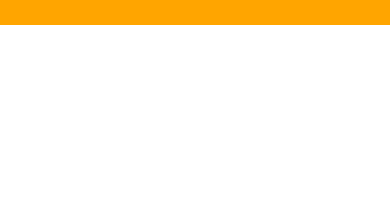
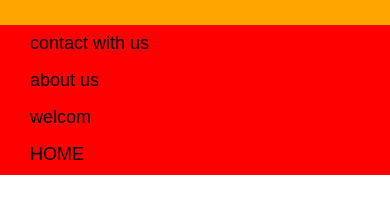
Before and after one commit to whosfatima/NavBar, a plain HTML site: page index.html in a window 390 px wide. Both pictures are taken after a click on the button "click here". Shown: the part 75-288 px from the top of the page. Drawn offline with Linux system fonts and the light colour scheme.

Commit message:
mama i did it

```diff
--- a/index.html
+++ b/index.html
@@ -21,6 +21,14 @@
   </h2>
 
 </header>
+<div class="underHeader hidden">
+  <ul>
+    <li>contact with us</li>
+    <li>about us</li>
+      <li>welcom</li>
+  <li>HOME</li>
+  </ul>
+</div>
     <script src="./script.js"></script>
   </body>
 </html>
--- a/script.js
+++ b/script.js
@@ -0,0 +1,6 @@
+const button= document.querySelector('button')
+const togle = document.querySelector('.underHeader');
+
+button.onclick = () => {
+    togle.classList.toggle('hidden');
+}
--- a/style.css
+++ b/style.css
@@ -19,7 +19,6 @@ ul {
   list-style: none;
   display: flex;
   transition: 0.1s all ease-in-out;
-
 }
 li {
   cursor: pointer;
@@ -32,20 +31,36 @@ button {
   padding: 10px 20px;
   border-radius: 12px;
   transition: 0.1s all ease-in-out;
-
 }
 button:hover {
   color: orange;
   background-color: #000;
 }
+
+.underHeader {
+  background-color: red;
+  height: 150px;
+}
+.underHeader > ul > li {
+  padding: 8px 30px;
+}
+.hidden{
+  display: none;
+}
 @media only screen and (min-width: 800px) {
   button {
- display: none;
-
+    display: none;
+  }
+    .underHeader {
+   display: none;
   }
 }
 @media only screen and (max-width: 800px) {
   ul {
- display: none;
+    display: none;
+  }
+    .underHeader > ul {
+display: flex;
+flex-direction: column;
   }
 }
```
